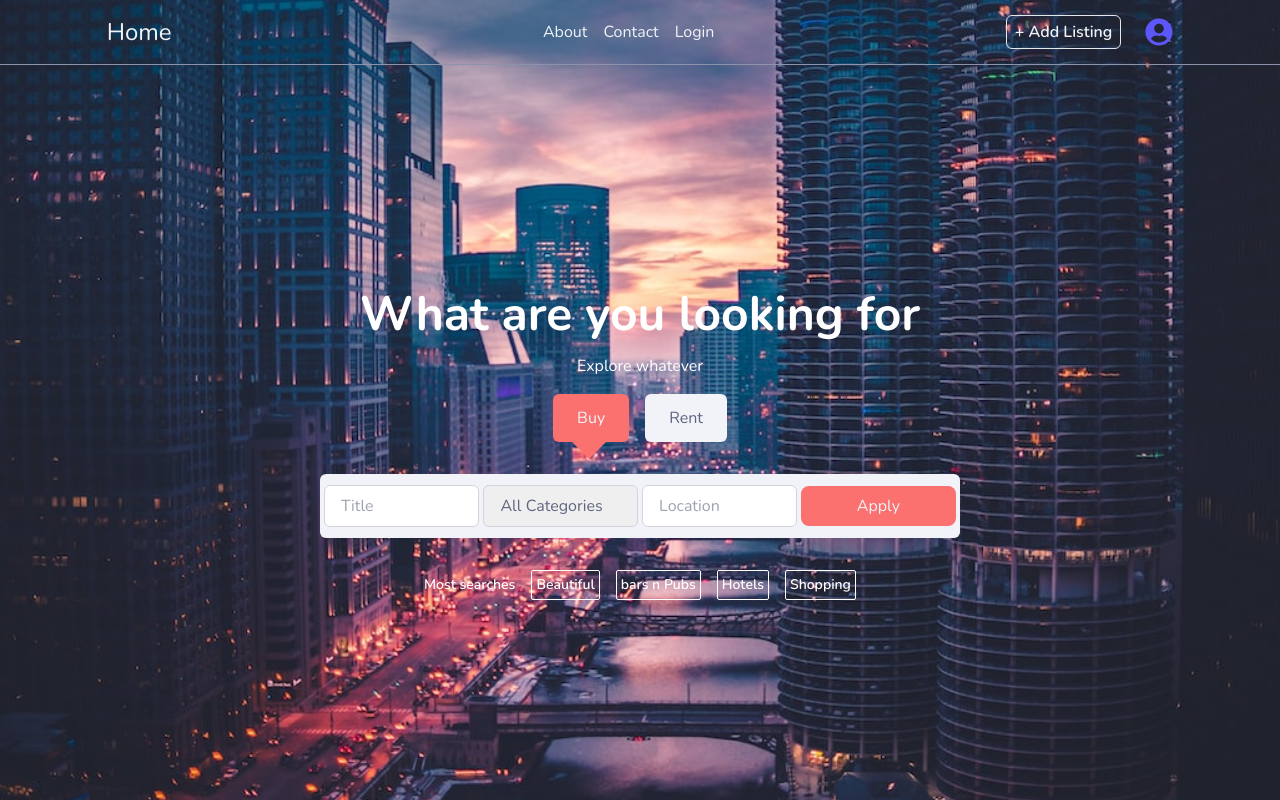
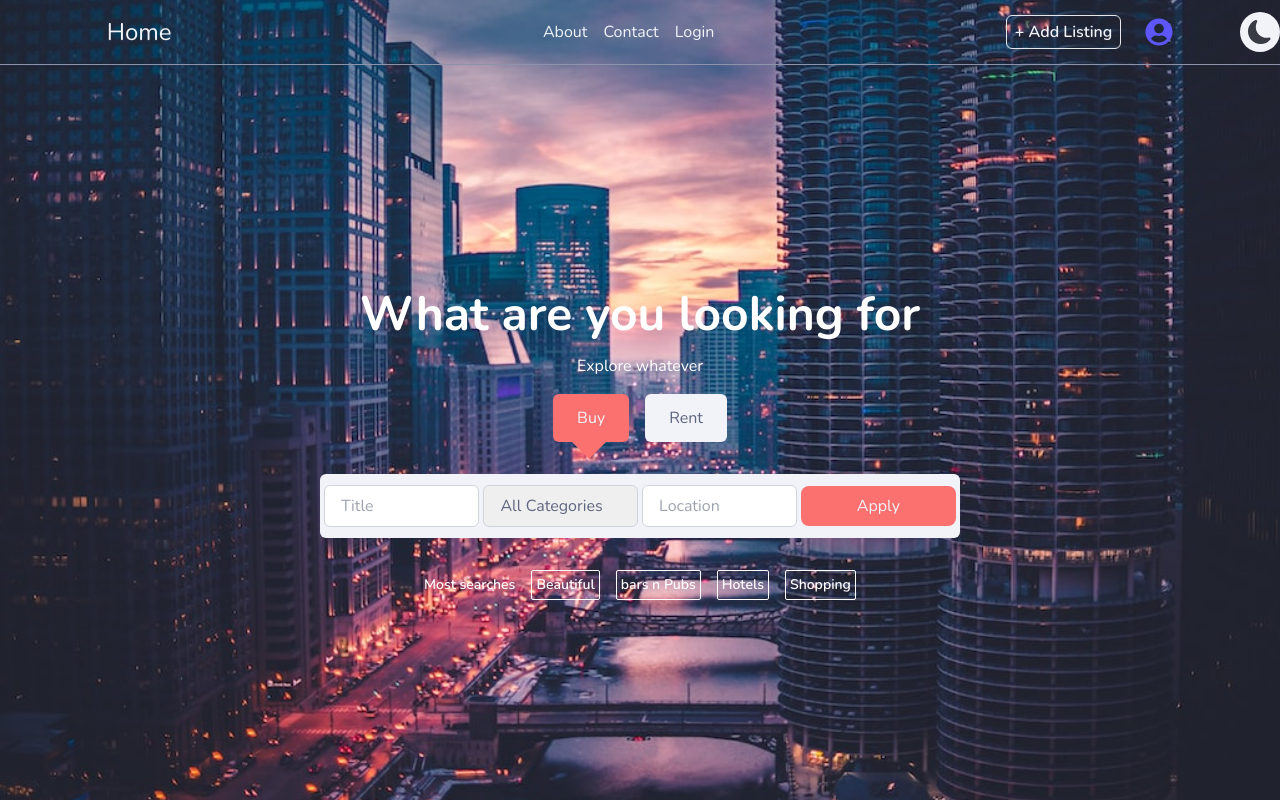
Before and after one commit to skynette/home, a React (Vite) app: page /search/1 in a window 1280 px wide. Both pictures are taken after a click on the element "Home". Shown: the top 800 px of the page. Built offline with nearby package versions, Linux system fonts and the light colour scheme.

Commit message:
darkmode

```diff
--- a/src/App.jsx
+++ b/src/App.jsx
@@ -14,9 +14,12 @@ import Message from './components/Message';
 import Properties from './components/Properties';
 import Reviews from './components/Reviews';
 import Favourites from './components/Favourites';
+import DarkModeToggle from './components/DarkMode';
 
 const App = () => {
   return (
+    <>
+    <DarkModeToggle/>
     <BrowserRouter>
       <Routes>
         <Route path="/" element={<Home/>}/>
@@ -37,7 +40,7 @@ const App = () => {
         <Route path="/profile/:id" element={<ProfileDetail/>}/>
       </Routes>
     </BrowserRouter>
-
+    </>
   )
 }
 
--- a/src/components/Card/index.jsx
+++ b/src/components/Card/index.jsx
@@ -20,7 +20,7 @@ const Card = (props) => {
 	} = props;
 
 	return (
-		<div className=" w-[93%] my-6 pb-6 m-auto bg-body-300 shadow-md hover:shadow-lg transform hover:scale-[1.02] hover:transition-transform hover:duration-500 rounded-lg flex flex-col items-center justify-center font-main">
+		<div className=" w-[93%] my-2 pb-6 m-auto bg-body-300 shadow-md hover:shadow-lg transform hover:scale-[1.02] hover:transition-transform hover:duration-500 rounded-lg flex flex-col items-center justify-center font-main">
 			<div className="m-2 h-[98%] w-[95%] overflow-hidden">
 				<div className="aspect-video relative">
 					<img
--- a/src/components/Carousel/index.jsx
+++ b/src/components/Carousel/index.jsx
@@ -31,8 +31,8 @@ const CarouselComponent = () => {
 	}, []);
 
 	const settings = {
-		dots: (slides === 1)? false: true,
-		arrows: (slides === 1)? true: false,
+		dots: (slides === 1) ? false : true,
+		arrows: (slides === 1) ? true : false,
 		infinite: true,
 		speed: 500,
 		slidesToShow: slides,
@@ -43,6 +43,7 @@ const CarouselComponent = () => {
 		<div className="w-[90vw] sm:w-[80vw] mt-10">
 			<Slider {...settings}>
 				{cardGroup.map((card, j) => (
+					<div className="my-4">
 						<Card
 							key={j}
 							type={card.type}
@@ -58,6 +59,7 @@ const CarouselComponent = () => {
 							date={card.date}
 							mode={card.mode}
 						/>
+					</div>
 				))}
 			</Slider>
 		</div>
--- /dev/null
+++ b/src/components/DarkMode/index.jsx
@@ -0,0 +1,48 @@
+// DarkModeToggle.js
+import React, { useState, useEffect } from 'react';
+import { BsFillMoonFill, BsFillSunFill } from 'react-icons/bs';
+
+const DarkModeToggle = () => {
+  const [darkMode, setDarkMode] = useState(
+    window.matchMedia('(prefers-color-scheme: dark)').matches
+  );
+
+  useEffect(() => {
+    const mediaQuery = window.matchMedia('(prefers-color-scheme: dark)');
+
+    const handleSystemPreferenceChange = (e) => {
+      setDarkMode(e.matches);
+    };
+
+    mediaQuery.addEventListener('change', handleSystemPreferenceChange);
+
+    return () => {
+      mediaQuery.removeEventListener('change', handleSystemPreferenceChange);
+    };
+  }, []);
+
+  useEffect(() => {
+    if (darkMode) {
+      document.documentElement.classList.add('dark');
+    } else {
+      document.documentElement.classList.remove('dark');
+    }
+  }, [darkMode]);
+
+  const toggleDarkMode = () => {
+    setDarkMode(!darkMode);
+  };
+
+  return (
+    <div className='absolute top-3 right-0 z-30 rounded-full overflow-hidden'>
+    <button
+      className={`p-2 bg-body-300 dark:bg-body-800`}
+      onClick={toggleDarkMode}
+    >
+      {darkMode ? <BsFillSunFill className='h-6 w-6 text-body-300'/> : <BsFillMoonFill className='h-6 w-6 text-body-800'/>}
+    </button>
+    </div>
+  );
+};
+
+export default DarkModeToggle;
--- a/tailwind.config.js
+++ b/tailwind.config.js
@@ -4,6 +4,7 @@ export default {
     "./index.html",
     "./src/**/*.{js,ts,jsx,tsx}",
   ],
+  darkMode: 'class',
   theme: {
     extend: {
       colors: {
```
Lines whose indentation alone changed are shown as unchanged.
